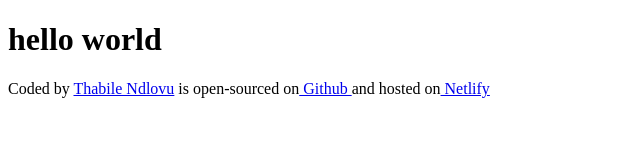
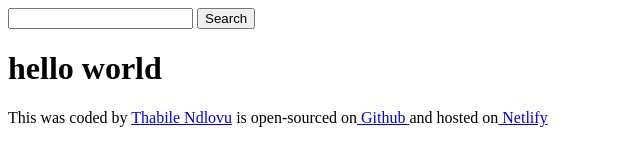
Before and after one commit to THABILE41/myweatherapp, a plain HTML site: page index.html in a window 1280 px wide. Shown: the whole page, without its empty margins (0-640 px from the left). Drawn offline with Linux system fonts and the light colour scheme.

```diff
--- a/index.html
+++ b/index.html
@@ -6,9 +6,19 @@
     <title>weather app</title>
 </head>
 <body>
+    <header>
+   <form>
+    <input type="search"/>
+    <input type="submit" value="Search" placeholder="Enter a city..." required/>
+   </form>
+</header>
+<main>
     <h1>hello world</h1>
-    <footer>Coded by <a href="https://github.com/THABILE41" target="_blank">
+</main>
+    <footer>
+        This was coded by <a href="https://github.com/THABILE41" target="_blank">
         Thabile Ndlovu</a> is open-sourced on<a href="https://github.com/THABILE41/myweatherapp" target="_blank"> Github </a> and hosted
-        on<a href="https://weather-shecode.netlify.app/" target="_blank">  Netlify</a></footer>
+        on<a href="https://weather-shecode.netlify.app/" target="_blank">  Netlify</a>
+    </footer>
 </body>
 </html>
```
